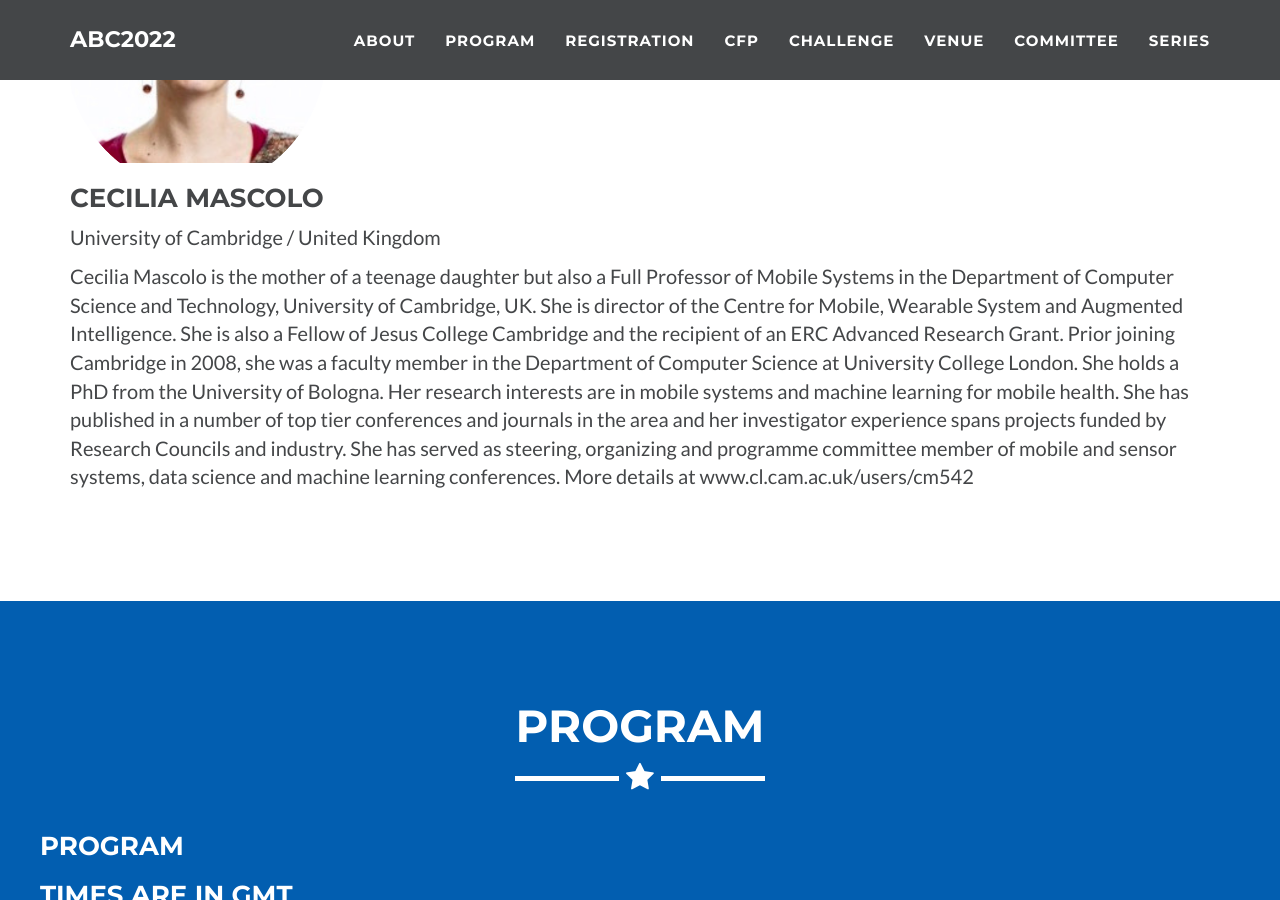
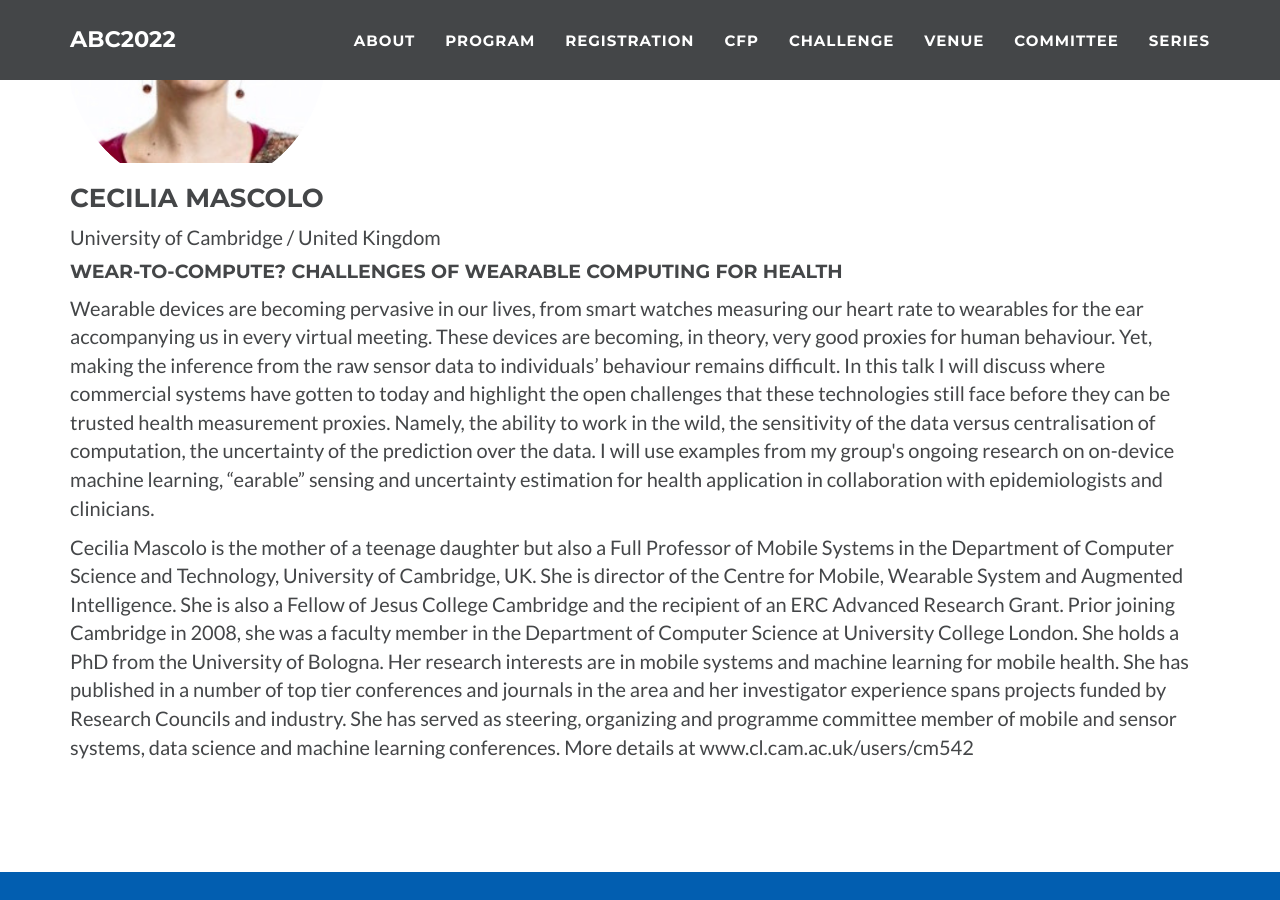
Before and after one commit to abc-research/abc-research.github.io, a Jekyll site: the page built from index.html, in a window 1280 px wide and 900 px high, scrolled down 2703 px. Built offline with Jekyll 4.4.1, drawn with Linux system fonts in a browser that asks for light colours.

Commit message:
Update keynote.html

```diff
--- a/_includes/keynote.html
+++ b/_includes/keynote.html
@@ -28,6 +28,8 @@
                     <img src="img/cecilia.png" height=250/>
                     <h3>Cecilia Mascolo</h3>
                     <p>University of Cambridge / United Kingdom</p>
+                    <h4>Wear-to-compute? Challenges of Wearable Computing for Health</h4>
+                    <p> Wearable devices are becoming pervasive in our lives, from smart watches measuring our heart rate to wearables for the ear accompanying us in every virtual meeting. These devices are becoming, in theory, very good proxies for human behaviour. Yet, making the inference from the raw sensor data to individuals’ behaviour remains difficult.  In this talk I will discuss where commercial systems have gotten to today and highlight the open challenges that these technologies still face before they can be trusted health measurement proxies. Namely, the ability to work in the wild, the sensitivity of the data versus centralisation of computation, the uncertainty of the prediction over the data. I will use examples from my group's ongoing research on on-device machine learning, “earable” sensing and uncertainty estimation for health application in collaboration with epidemiologists and clinicians. </p>
                     <p>Cecilia Mascolo is the mother of a teenage daughter but also a Full Professor of Mobile Systems in the Department of Computer Science and Technology, University of Cambridge, UK. She is director of the Centre for Mobile, Wearable System and Augmented Intelligence. She is also a Fellow of Jesus College Cambridge and the recipient of an ERC Advanced Research Grant. Prior joining Cambridge in 2008, she was a faculty member in the Department of Computer Science at University College London. She holds a PhD from the University of Bologna. Her research interests are in mobile systems and machine learning for mobile health. She has published in a number of top tier conferences and journals in the area and her investigator experience spans projects funded by Research Councils and industry. She has served as steering, organizing and programme committee member of mobile and sensor systems, data science and machine learning conferences. More details at www.cl.cam.ac.uk/users/cm542</p>
                 </div>
             </div>
```
